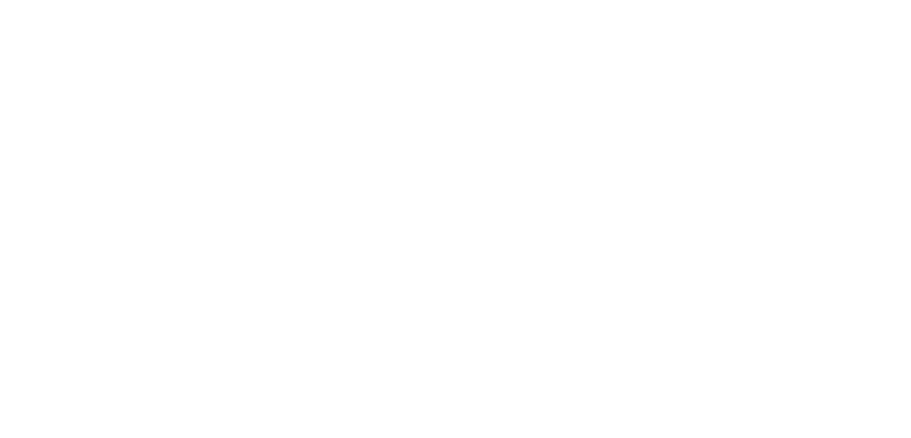
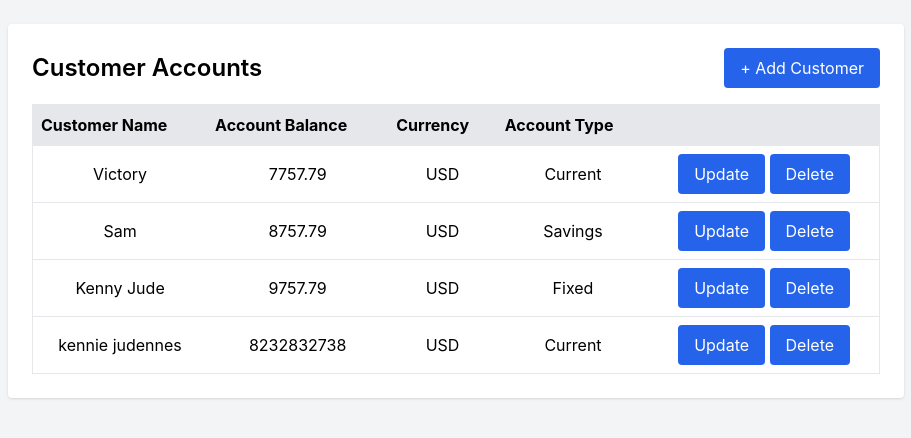
Before and after one commit to kenniejudennes08164094891/Frontend_Tutorial, a React (Create React App) app: page /customer-data in a window 1280 px wide. Before the commit this address had no page. Shown: the top 438 px of the page, without its empty margins (184-1095 px from the left). Built offline with nearby package versions, Linux system fonts and the light colour scheme; data requests are answered from the project's data file; the HTML template or start-up script is replaced by a standard one.

Commit message:
API's POST and GET

```diff
--- /dev/null
+++ b/db.json
@@ -0,0 +1,32 @@
+{
+  "customers": [
+    {
+      "id": "db61",
+      "customerName": "Victory",
+      "acctBalance": 7757.79,
+      "currency": "USD",
+      "accountType": "Current"
+    },
+    {
+      "id": "30c9",
+      "customerName": "Sam",
+      "acctBalance": 8757.79,
+      "currency": "USD",
+      "accountType": "Savings"
+    },
+    {
+      "id": "4230",
+      "customerName": "Kenny Jude",
+      "acctBalance": 9757.79,
+      "currency": "USD",
+      "accountType": "Fixed"
+    },
+    {
+      "id": "83ca",
+      "customerName": "kennie judennes",
+      "acctBalance": "8232832738",
+      "currency": "USD",
+      "accountType": "Current"
+    }
+  ]
+}
--- a/src/App.js
+++ b/src/App.js
@@ -5,6 +5,7 @@
 import Login from './pages/login';
 import FileUploads from './pages/fileUploads';
 import ViewFile from './pages/ViewFile';
+import Customer from './pages/Customer';
 
 function App() {
   return (
@@ -14,6 +15,7 @@
         <Route path="/dashboard" element={<Dashboard />} />
         <Route path="/file-uploads" element={<FileUploads />} />
         <Route path="/view-file" element={<ViewFile />} />
+         <Route path="/customer-data" element={<Customer />} />
       </Routes>
     </div>
   );
--- /dev/null
+++ b/src/pages/Customer.jsx
@@ -0,0 +1,203 @@
+import React, { useState, useEffect } from "react";
+import { baseUrl } from "../utils/api.env";
+
+function Customer() {
+    const [customers, setCustomers] = useState([]);
+    const [showModal, setShowModal] = useState(false);
+
+    const [form, setForm] = useState({
+        customerName: "",
+        acctBalance: "",
+        currency: "Naira",
+        accountType: "Savings",
+    });
+
+    const handleChange = (e) => {
+        const { name, value } = e.target;
+        setForm({ ...form, [name]: value });
+    };
+
+    const handleAddCustomer = async () => {
+        try {
+            //  setCustomers([...customers, form]);
+            setForm({
+                customerName: "",
+                acctBalance: "",
+                currency: "Naira",
+                accountType: "Savings",
+            });
+            setShowModal(false);
+
+            const headers = {
+                "Content-Type": "application/json",
+            };
+
+            const response = await fetch(baseUrl, {
+                method: "POST",
+                headers: headers,
+                body: JSON.stringify(form),
+            });
+
+            const data = await response.json();
+            console.log("Customer successfully created >>", data);
+            return data;
+
+        } catch (err) {
+            console.error("err from create new customer>>", err);
+        }
+    };
+
+    useEffect(() => {
+        fetchCustomers();
+    }, [])
+
+    async function fetchCustomers() {
+        try {
+            // GET, DELETE: fetch(baseUrl, header)
+
+            const headers = {
+                "Content-Type": "application/json",
+                "Method": "GET"
+            }
+            const getAllCustomers = await fetch(baseUrl, headers);
+            return getAllCustomers.json()?.then((customers) => {
+                // console.log("item>>", customers)
+                setCustomers(customers);
+            }).catch((err) => {
+                console.error("err from GET API>>", err);
+            })
+        } catch (err) {
+            console.error("err from GET request>>", err);
+        }
+    }
+
+
+
+
+    return (
+        <div className="min-h-screen bg-gray-100 p-6">
+            <div className="max-w-4xl mx-auto bg-white shadow rounded p-6">
+                <div className="flex justify-between items-center mb-4">
+                    <h1 className="text-2xl font-semibold">Customer Accounts</h1>
+                    <button
+                        onClick={() => setShowModal(true)}
+                        className="bg-blue-600 text-white px-4 py-2 rounded hover:bg-blue-700"
+                    >
+                        + Add Customer
+                    </button>
+                </div>
+
+                <table className="w-full table-auto border border-gray-200">
+                    <thead className="bg-gray-200 text-left">
+                        <tr>
+                            <th className="p-2">Customer Name</th>
+                            <th className="p-2">Account Balance</th>
+                            <th className="p-2">Currency</th>
+                            <th className="p-2">Account Type</th>
+                            <th className="p-2"></th>
+                        </tr>
+                    </thead>
+                    <tbody>
+                        {customers.length === 0 ? (
+                            <tr>
+                                <td colSpan="4" className="text-center py-4 text-gray-500">
+                                    No customer added yet.
+                                </td>
+                            </tr>
+                        ) : (
+                            customers.map((cust, index) => (
+                                <tr key={index} className="border-t">
+                                    <td className="p-2">{cust.customerName}</td>
+                                    <td className="p-2">{cust.acctBalance}</td>
+                                    <td className="p-2">{cust.currency}</td>
+                                    <td className="p-2">{cust.accountType}</td>
+                                    <td className="p-2">
+                                        <button className="bg-blue-600 text-white px-4 py-2 rounded hover:bg-blue-700">Update</button>
+                                        &nbsp;
+                                        <button className="bg-blue-600 text-white px-4 py-2 rounded hover:bg-blue-700">Delete</button>
+                                    </td>
+                                </tr>
+                            ))
+                        )}
+                    </tbody>
+                </table>
+            </div>
+
+            {/* Modal */}
+            {showModal && (
+                <div className="fixed inset-0 bg-black bg-opacity-40 flex items-center justify-center z-50">
+                    <div className="bg-white p-6 rounded shadow-lg w-full max-w-md">
+                        <h2 className="text-xl font-semibold mb-4">Add New Customer</h2>
+
+                        <div className="mb-4">
+                            <label className="block mb-1 font-medium">Customer Name</label>
+                            <input
+                                type="text"
+                                name="customerName"
+                                value={form.customerName}
+                                onChange={handleChange}
+                                className="w-full border rounded px-3 py-2 focus:outline-none focus:ring focus:ring-blue-300"
+                            />
+                        </div>
+
+                        <div className="mb-4">
+                            <label className="block mb-1 font-medium">Account Balance</label>
+                            <input
+                                type="number"
+                                name="acctBalance"
+                                value={form.acctBalance}
+                                onChange={handleChange}
+                                className="w-full border rounded px-3 py-2 focus:outline-none focus:ring focus:ring-blue-300"
+                            />
+                        </div>
+
+                        <div className="mb-4">
+                            <label className="block mb-1 font-medium">Currency</label>
+                            <select
+                                name="currency"
+                                value={form.currency}
+                                onChange={handleChange}
+                                className="w-full border rounded px-3 py-2 focus:outline-none focus:ring focus:ring-blue-300"
+                            >
+                                <option>Naira</option>
+                                <option>USD</option>
+                                <option>Pounds</option>
+                            </select>
+                        </div>
+
+                        <div className="mb-6">
+                            <label className="block mb-1 font-medium">Account Type</label>
+                            <select
+                                name="accountType"
+                                value={form.accountType}
+                                onChange={handleChange}
+                                className="w-full border rounded px-3 py-2 focus:outline-none focus:ring focus:ring-blue-300"
+                            >
+                                <option>Savings</option>
+                                <option>Current</option>
+                                <option>Fixed</option>
+                            </select>
+                        </div>
+
+                        <div className="flex justify-end space-x-3">
+                            <button
+                                onClick={() => setShowModal(false)}
+                                className="px-4 py-2 bg-gray-300 rounded hover:bg-gray-400"
+                            >
+                                Cancel
+                            </button>
+                            <button
+                                onClick={handleAddCustomer}
+                                className="px-4 py-2 bg-blue-600 text-white rounded hover:bg-blue-700"
+                            >
+                                Add
+                            </button>
+                        </div>
+                    </div>
+                </div>
+            )}
+        </div>
+    );
+}
+
+export default Customer;
--- a/src/pages/ViewFile.jsx
+++ b/src/pages/ViewFile.jsx
@@ -7,7 +7,7 @@
     useEffect(() => {
         const getData = getFileDetails();
         console.log("getData>>", getData);
-        setFileProfile(getData)
+        setFileProfile(getData);
     }, []);
 
     async function downloadFile() {
--- a/src/pages/dasboard.jsx
+++ b/src/pages/dasboard.jsx
@@ -18,8 +18,8 @@
         <span onClick={(e) => handleNavigate("/file-uploads", e)}>
           <SidebarItem label="👥 File Uploads" />
         </span>
-        <span>
-          <SidebarItem label="📊Revenue audits" />
+        <span onClick={(e) => handleNavigate("/customer-data", e)}>
+          <SidebarItem label="📊Customer Data" />
         </span>
         <span>
           <SidebarItem label="⚙️ Settings" />
--- /dev/null
+++ b/src/utils/api.env.js
@@ -0,0 +1 @@
+export const baseUrl = "http://localhost:3001/customers";
```
Also changed, not shown: src/services/transmitters.js (line endings or trailing spaces).
